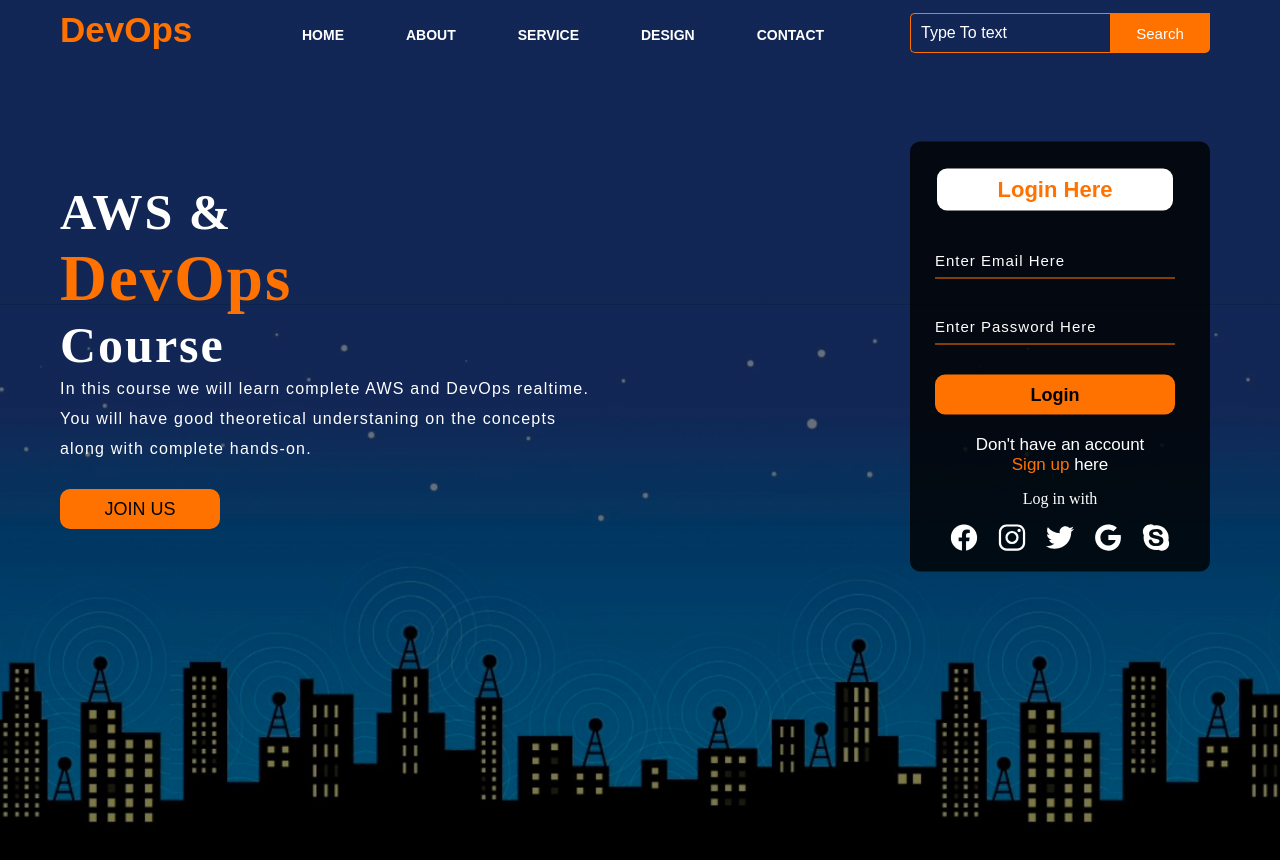
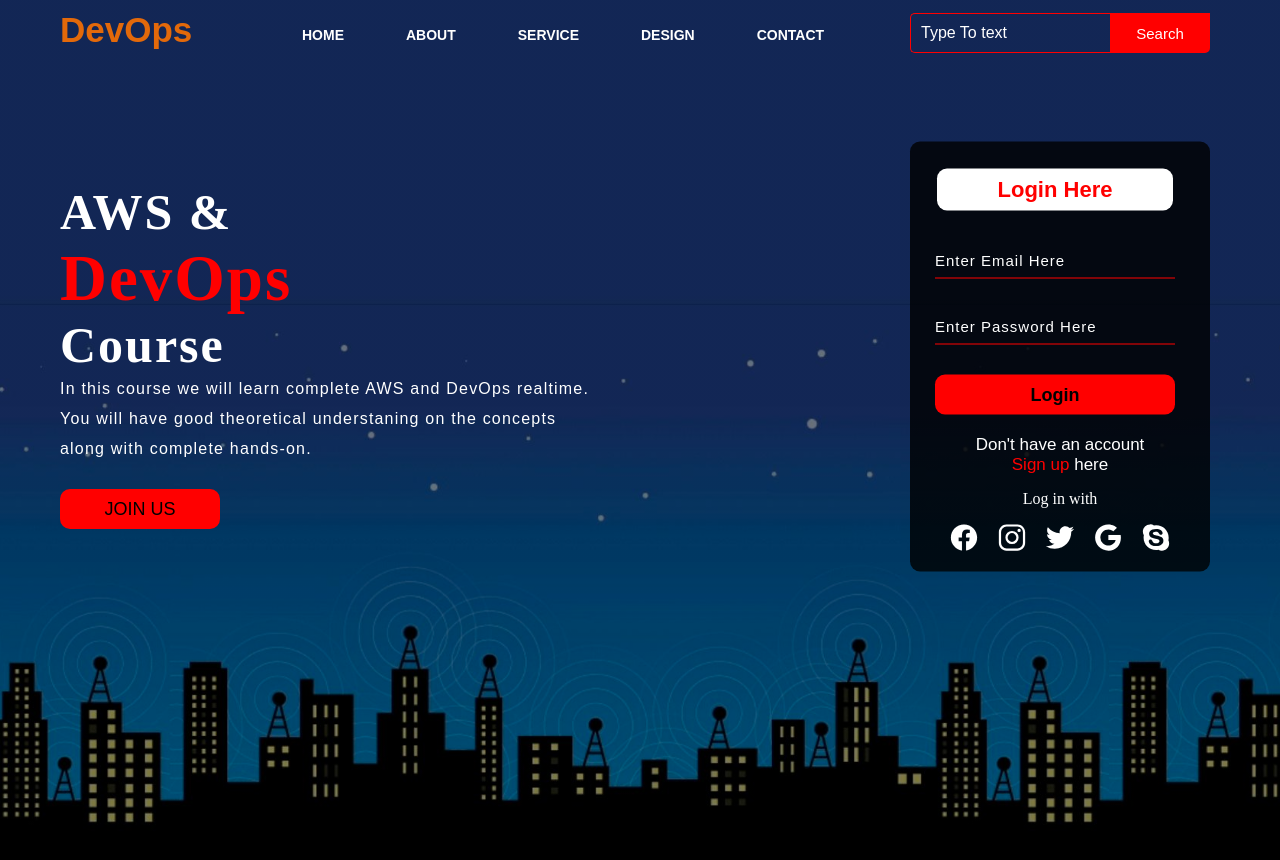
Before and after one commit to veqar/DevOpsProject, a plain HTML site: page index.html in a window 1280 px wide. Drawn offline with nearby package versions, Linux system fonts and the light colour scheme.

Commit message:
modified color

```diff
--- a/style.css
+++ b/style.css
@@ -25,7 +25,7 @@
 }
 
 .logo{
-    color: #ff7200;
+    color: #ff7300e1;
     font-size: 35px;
     font-family: Arial;
     padding-left: 20px;
@@ -62,7 +62,7 @@ ul li a{
 }
 
 ul li a:hover{
-    color: #ff7200;
+    color: #ff0000;
 }
 
 .search{
@@ -76,7 +76,7 @@ ul li a:hover{
     width: 200px;
     height: 40px;
     background: transparent;
-    border: 1px solid #ff7200;
+    border: 1px solid #ff0000;
     margin-top: 13px;
     color: #fff;
     border-right: none;
@@ -90,8 +90,8 @@ ul li a:hover{
 .btn{
     width: 100px;
     height: 40px;
-    background: #ff7200;
-    border: 2px solid #ff7200;
+    background: #ff0000;
+    border: 2px solid #ff0000;
     margin-top: 13px;
     color: #fff;
     font-size: 15px;
@@ -134,7 +134,7 @@ ul li a:hover{
 .content .cn{
     width: 160px;
     height: 40px;
-    background: #ff7200;
+    background: #ff0000;
     border: none;
     margin-bottom: 10px;
     margin-left: 20px;
@@ -156,7 +156,7 @@ ul li a:hover{
 }
 
 .content span{
-    color: #ff7200;
+    color: #ff0000;
     font-size: 65px
 }
 
@@ -176,7 +176,7 @@ ul li a:hover{
     width: 220px;
     font-family: sans-serif;
     text-align: center;
-    color: #ff7200;
+    color: #ff0000;
     font-size: 22px;
     background-color: #fff;
     border-radius: 10px;
@@ -188,7 +188,7 @@ ul li a:hover{
     width: 240px;
     height: 35px;
     background: transparent;
-    border-bottom: 1px solid #ff7200;
+    border-bottom: 1px solid #ff0000;
     border-top: none;
     border-right: none;
     border-left: none;
@@ -211,7 +211,7 @@ ul li a:hover{
 .btnn{
     width: 240px;
     height: 40px;
-    background: #ff7200;
+    background: #ff0000;
     border: none;
     margin-top: 30px;
     font-size: 18px;
@@ -223,7 +223,7 @@ ul li a:hover{
 
 .btnn:hover{
     background: #fff;
-    color: #ff7200;
+    color: #ff0000;
 }
 
 .btnn a{
@@ -240,7 +240,7 @@ ul li a:hover{
 
 .form .link a{
     text-decoration: none;
-    color: #ff7200;
+    color: #ff0000;
 }
 
 .liw{
@@ -264,5 +264,5 @@ ul li a:hover{
 }
 
 .icons ion-icon:hover{
-    color: #ff7200;
+    color: #ff0000;
 }
```
